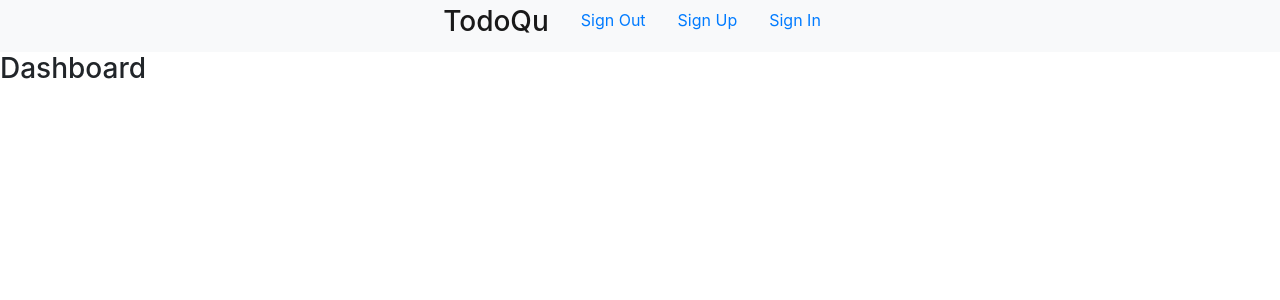
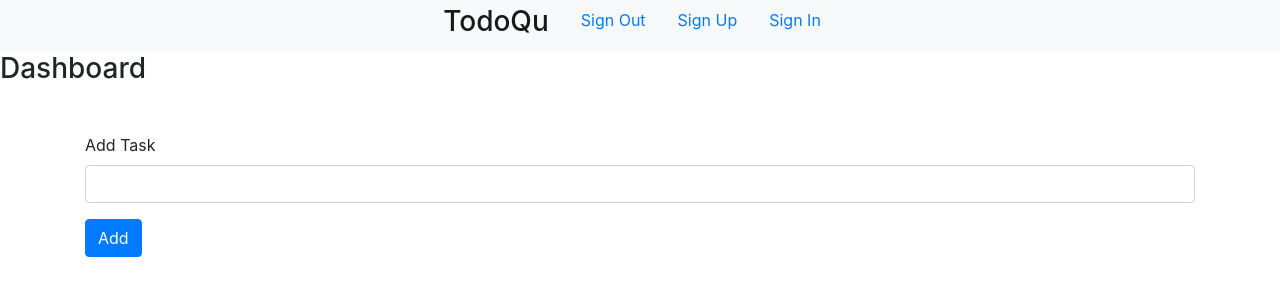
Before and after one commit to Ariska138/todoqu.web.app, a React (Create React App) app: page / in a window 1280 px wide. Shown: the top 300 px of the page. Built offline with nearby package versions, Linux system fonts and the light colour scheme.

Commit message:
add page for add task

```diff
--- a/src/components/dashboard/Dashboard.jsx
+++ b/src/components/dashboard/Dashboard.jsx
@@ -1,9 +1,13 @@
 import React from "react";
+import AddTask from "../tasks/AddTask";
 
 const Dashboard = () => {
-    return (
-        <h3>Dashboard</h3>
-    );
-}
+  return (
+    <>
+      <h3>Dashboard</h3>
+      <AddTask />
+    </>
+  );
+};
 
 export default Dashboard;
--- /dev/null
+++ b/src/components/tasks/AddTask.jsx
@@ -0,0 +1,44 @@
+import React, { Component } from "react";
+
+class AddTask extends Component {
+  state = {
+      task: ""
+  };
+
+  handleChange = (e) => {
+      this.setState({
+          [e.target.id]: e.target.value
+      })
+  }
+
+  handleSubmit = (e) => {
+      e.preventDefault();
+      console.log(this.state);
+  }
+
+  render() {
+    return (
+      <div className="container my-5">
+        <form
+        autoComplete="off"
+        onSubmit={this.handleSubmit}
+        >
+          <div className="form-group">
+            <label htmlFor="task">Add Task</label>
+            <input
+            type="text"
+            className="form-control"
+            id="task"
+            onChange={this.handleChange}
+            />
+          </div>
+        <button type="submit" className="btn btn-primary">
+            Add
+          </button>
+        </form>
+      </div>
+    );
+  }
+}
+
+export default AddTask;
```
